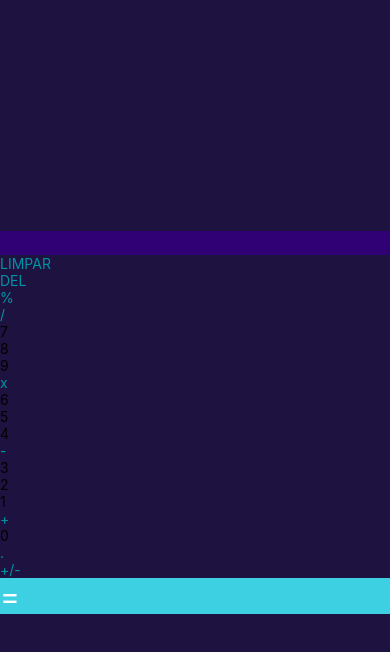
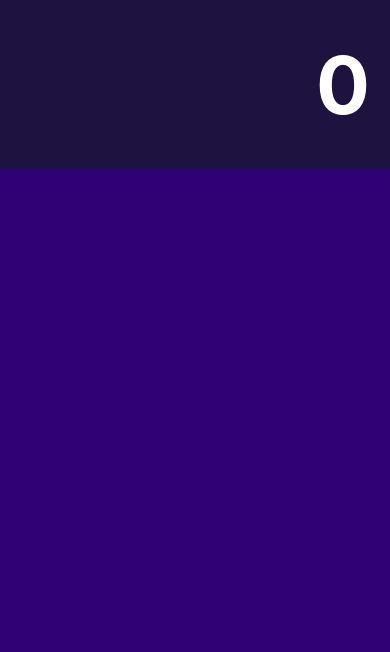
Before and after one commit to claudiney-cs/atv02-melhorias-calculadora, a React Native app: screen / in a window 390 px wide. Shown: the top 652 px of the page. Built offline with nearby package versions, Linux system fonts and the light colour scheme.

Commit message:
Novas cores aplicadas

```diff
--- a/App.js
+++ b/App.js
@@ -61,48 +61,12 @@ export default function App() {
 
   return (
     <View style={styles.container}>
+      <View style={styles.resultContainer}>
+        <Text style={styles.resultText}>0</Text>
+      </View>
 
-      {/* Area onde o resultado é exibido */}
-      <View style={styles.resultContainer}>
-        <Text style={styles.historyText}>{lastNumber}</Text>
-        <Text style={styles.resultText}>{currentNumber}</Text>
-        <View>
+      <View style={styles.inputContainer}>
 
-          {/* Area onde os botões são exibidos*/}
-          <View style={styles.buttons}>
-
-            {buttons.map((button) =>
-              button === '=' ? // Mapeamento do botão =
-                <TouchableOpacity onPress={() =>
-                  handleInput(button)}
-                  key={button}
-                  style={[styles.button, {
-                    backgroundColor: '#3dd0e3'
-                  }]}>
-                  <Text style={[styles.textButton, {
-                    color: "white",
-                    fontSize: 30
-                  }]}>
-                    {button}
-                  </Text>
-                </TouchableOpacity>
-
-                : // Mapeamento dos outros botões
-
-                <TouchableOpacity onPress={() =>
-                  handleInput(button)}
-                  key={button}
-                  style={styles.button}>
-                  <Text style={[styles.textButton, {
-                    color: typeof (button) === 'number' ?
-                      'black' : '#0093a6'
-                  }]}>
-                    {button}
-                  </Text>
-                </TouchableOpacity>
-            )}
-          </View>
-        </View>
       </View>
     </View>
   );
@@ -116,24 +80,22 @@ const styles = StyleSheet.create({
 
   resultContainer: {
     flex: 2,
-    justifyContent: "center",
+    justifyContent: 'center',
     backgroundColor: "#1E1240"
   },
 
-  resultText: {
-    flex: 0,
+  inputContainer: {
+    flex: 8,
     backgroundColor: '#300075',
-    color: "#282F38",
-    fontSize: 32,
-    fontWeight: "bold",
-    padding: 12,
-    textAlign: "right"
   },
 
-
-
-
-
+  resultText: {
+    color: 'white',
+    fontSize: 80,
+    fontWeight: 'bold',
+    padding: 20,
+    textAlign: 'right',
+  }
   //historyText: {
   //  color: "#fff7c7c7c",
   // fontSize: 20,
```
Lines whose indentation alone changed are shown as unchanged.
